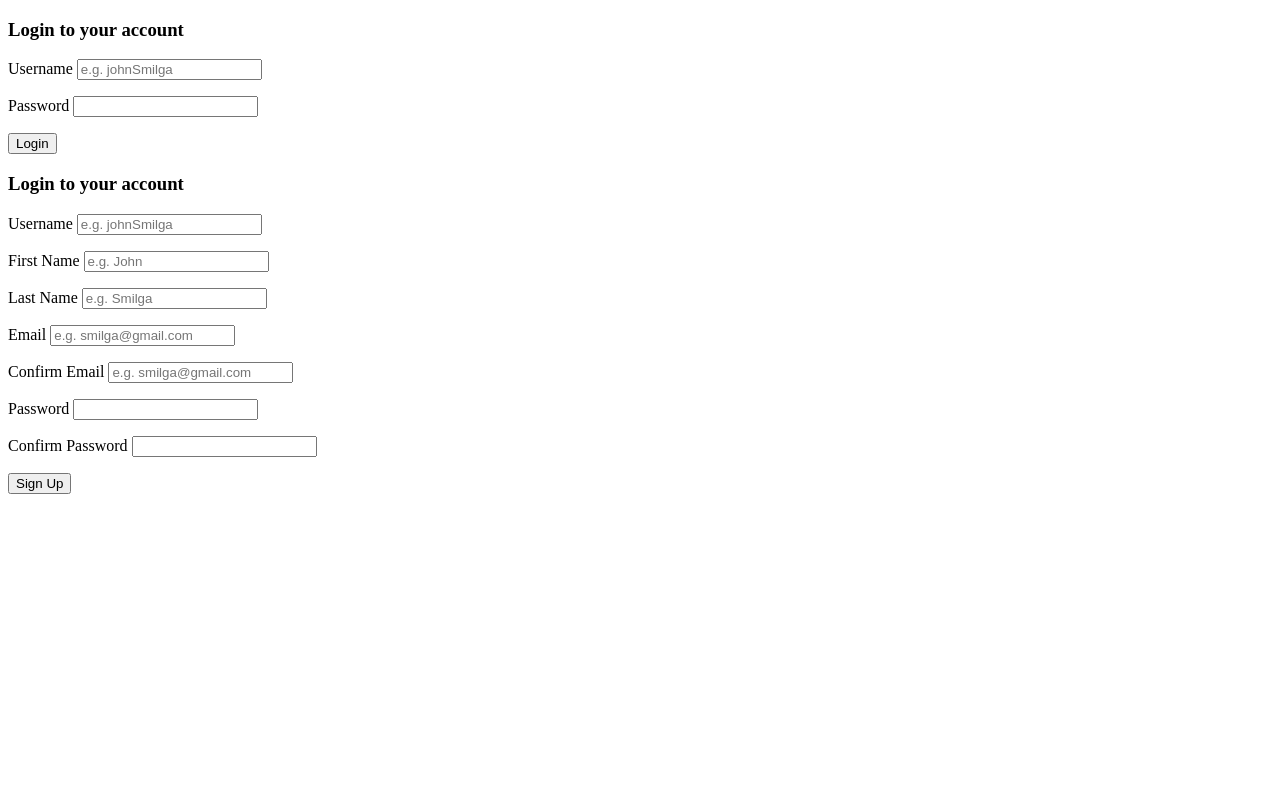
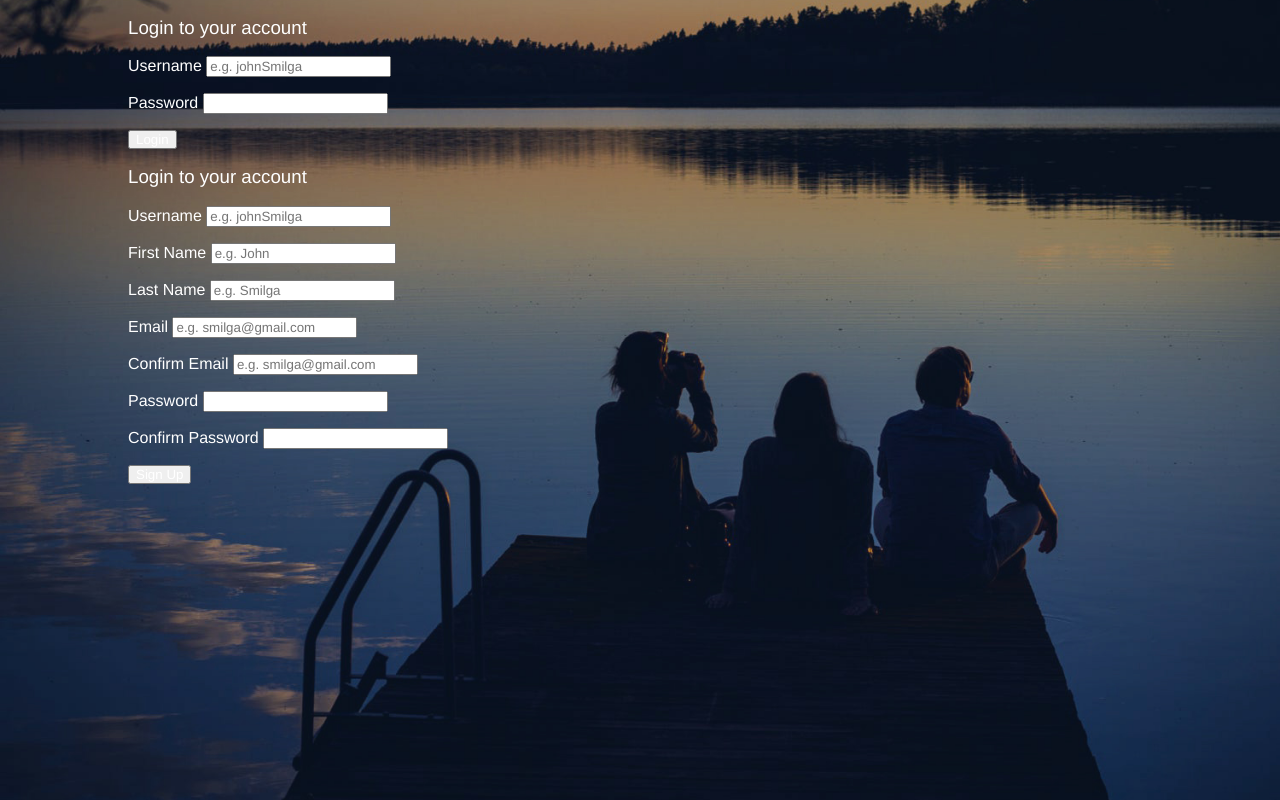
Before and after one commit to BabarKhann/spotify-clone, a PHP site: page /register.php in a window 1280 px wide. Run offline with PHP 8.4, Linux system fonts and the light colour scheme.

Commit message:
Create redirect function, add bg image, and add some styles to login-register page

```diff
--- /dev/null
+++ b/assets/css/register.css
@@ -0,0 +1,30 @@
+html,
+body {
+  padding: 0;
+  margin: 0;
+  height: 100%;
+}
+
+#background {
+  background-image: url("../images/bg.jpg");
+  background-position: center;
+  background-size: cover;
+  display: table;
+  height: 100%;
+  width: 100%;
+}
+
+#loginContainer * {
+  color: #ffffff;
+  font-family: "Helvetica Neye", "Helvetica", sans-serif;
+  font-weight: normal;
+  line-height: 1em;
+  box-sizing: border-box;
+}
+
+#loginContainer {
+  width: 80%;
+  margin: 0 auto;
+  position: relative;
+  max-width: 1024px;
+}
--- a/helpers.php
+++ b/helpers.php
@@ -10,3 +10,8 @@ function oldValue($name)
 {
     return isset($_POST[$name]) ? $_POST[$name] : false;
 }
+
+function redirect($page_name)
+{
+    header("Location: {$page_name}");
+}
--- a/index.php
+++ b/index.php
@@ -1,10 +1,11 @@
 <?php
 require('./includes/config.php');
+require('./helpers.php');
 
 if (isset($_SESSION['userLoggedIn'])) :
     $userLoggedIn = $_SESSION['userLoggedIn'];
 else :
-    header("Location: register.php");
+    redirect("register.php");
 endif;
 ?>
 
@@ -19,7 +20,7 @@ endif;
 </head>
 
 <body>
-    Index Page
+Index Page
 </body>
 
 </html>
--- a/register.php
+++ b/register.php
@@ -1,9 +1,10 @@
 <?php
 require("./includes/config.php");
+require('helpers.php');
+// Check, if Session Variable Set, then redirect user to index page.
 if (isset($_SESSION['userLoggedIn'])) :
-    header("Location: index.php");
+    redirect("index.php");
 endif;
-require('helpers.php');
 
 require('includes/classes/Account.php');
 require('includes/classes/Constants.php');
@@ -23,9 +24,13 @@ require('includes/handlers/register-handler.php');
     <meta name="viewport" content="width=device-width, initial-scale=1.0">
     <meta http-equiv="X-UA-Compatible" content="ie=edge">
     <title>Welcome to Spotify Clone</title>
+    <!-- Load Register Page Css -->
+    <link rel="stylesheet" href="assets/css/register.css">
 </head>
 
 <body>
+<div id="background">
+    <div id="loginContainer">
         <div id="inputContainer">
             <form action="register.php" id="loginForm" method="POST">
                 <h3>Login to your account</h3>
@@ -34,7 +39,8 @@ require('includes/handlers/register-handler.php');
                 </p>
                 <p>
                     <label for="loginUsername">Username</label>
-                <input type="text" id="loginUsername" name="loginUsername" placeholder="e.g. johnSmilga" required>
+                    <input type="text" id="loginUsername" name="loginUsername" placeholder="e.g. johnSmilga"
+                           required>
                 </p>
                 <p>
                     <label for="loginPassword">Password</label>
@@ -77,18 +83,23 @@ require('includes/handlers/register-handler.php');
                 </p>
                 <p>
                     <label for="password">Password</label>
-                <input type="password" id="password" name="password" value="<?= oldValue('password') ?>" required>
+                    <input type="password" id="password" name="password" value="<?= oldValue('password') ?>"
+                           required>
                     <?= $account->getError('password'); ?>
                 </p>
                 <p>
                     <label for="password2">Confirm Password</label>
-                <input type="password" id="password2" name="password2" value="<?= oldValue('password2') ?>" required>
+                    <input type="password" id="password2" name="password2" value="<?= oldValue('password2') ?>"
+                           required>
                     <?= $account->getError('password'); ?>
                 </p>
 
                 <button type="submit" name="registerButton">Sign Up</button>
             </form>
         </div>
+    </div>
+</div>
+<!-- #background -->
 </body>
 
 </html>
```
Also changed, not shown: assets/images/bg.jpg (added). Lines whose indentation alone changed are shown as unchanged.
